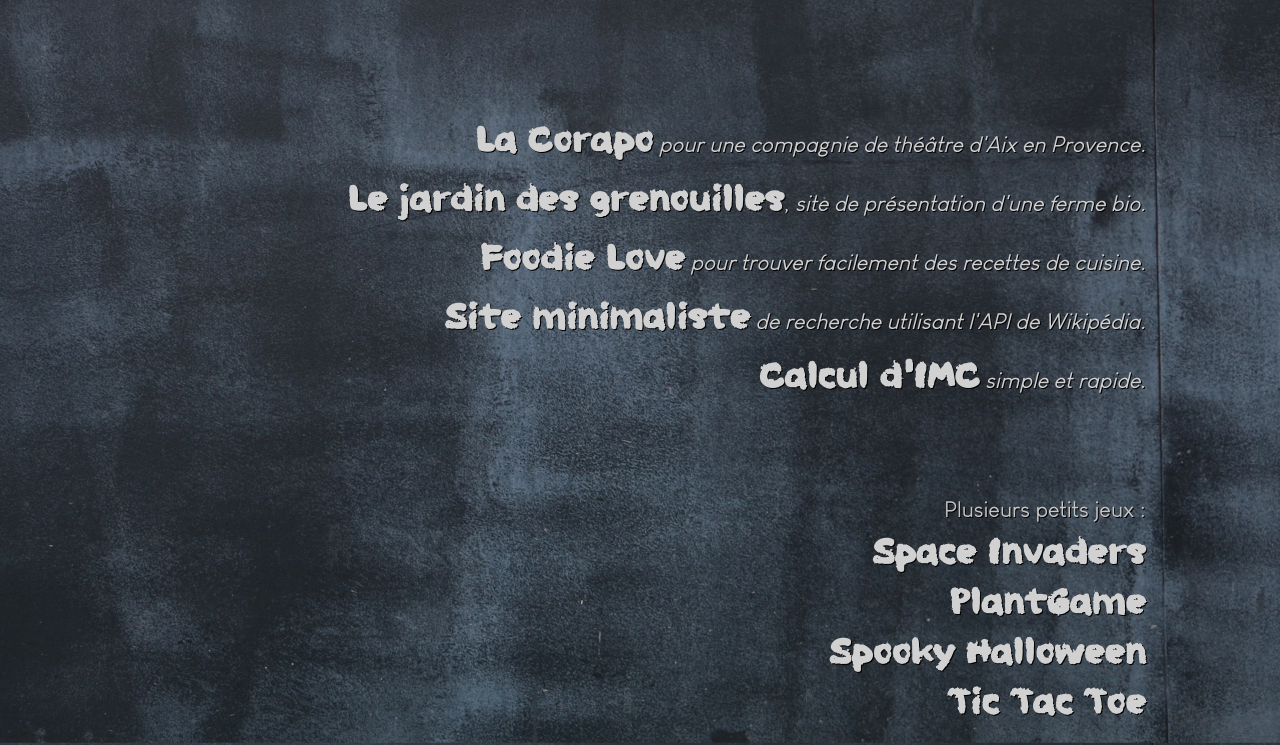
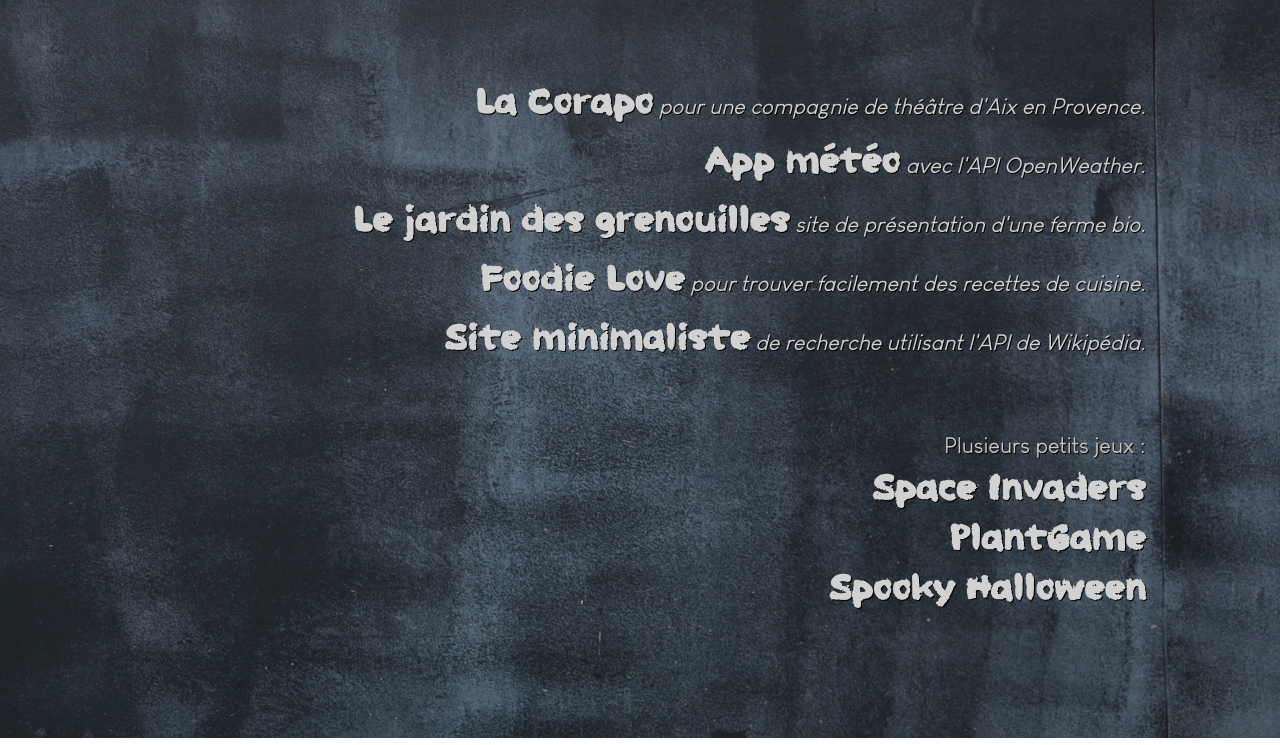
Before and after one commit to NaelJL/Portfolio, a plain HTML site: page projects.html in a window 1280 px wide. Shown: the part 62-807 px from the top of the page. Drawn offline with Linux system fonts and the light colour scheme.

Commit message:
adding weather app, remove BMI and TicTacToe

```diff
--- a/projects.html
+++ b/projects.html
@@ -13,13 +13,18 @@
     </header>
     <div class="projects">
       <p>
-        <a href="https://naeljl.github.io/Corapo_VF/index.html" target="_blank" class="lien_projet">
+        <a href="https://naeljl.github.io/Corapo_VF/" target="_blank" class="lien_projet">
           <strong>La Corapo</strong><em> pour une compagnie de théâtre d'Aix en Provence.</em>
         </a>
       </p>
       <p>
+        <a href="https://naeljl.github.io/Meteo/" target="_blank" class="lien_projet">
+          <strong>App météo</strong><em> avec l'API OpenWeather.</em>
+        </a>
+      </p>
+      <p>
         <a href="https://naeljl.github.io/Jardin_grenouilles/" target="_blank" class="lien_projet">
-          <strong>Le jardin des grenouilles</strong>,<em> site de présentation d'une ferme bio.</em>
+          <strong>Le jardin des grenouilles</strong><em> site de présentation d'une ferme bio.</em>
         </a>
       </p>
       <p>
@@ -30,11 +35,6 @@
       <p>
         <a href="https://naeljl.github.io/Wiki_Api/" target="_blank" class="lien_projet">
           <strong>Site minimaliste</strong> <em>de recherche utilisant l'API de Wikipédia.</em>
-        </a>
-      </p>
-      <p>
-        <a href="https://naeljl.github.io/BMI_calculation/ " target="_blank" class="lien_projet">
-          <strong>Calcul d'IMC</strong> <em>simple et rapide</em>.<br />
         </a>
         <br />
         <br />
@@ -51,9 +51,6 @@
         <a href="https://naeljl.github.io/Halloween_Game/" target="_blank" class="lien_projet">
           <strong>Spooky Halloween</strong>
         </a>
-        <a href="https://naeljl.github.io/TicTacToe_Game/" target="_blank" class="lien_projet">
-          <strong>Tic Tac Toe</strong>
-        </a>
       </p>
     </div>
   </body>
--- a/style.css
+++ b/style.css
@@ -82,7 +82,7 @@ h2 a:hover {
 /* Pages secondaires _____________________________________________________________________________________________________ Pages secondaires */
 .projects {
     text-align: right;
-    margin: 10% 10% auto 10%;
+    margin: 7% 10% auto 10%;
 }
 .games {
     display: flex;
```
